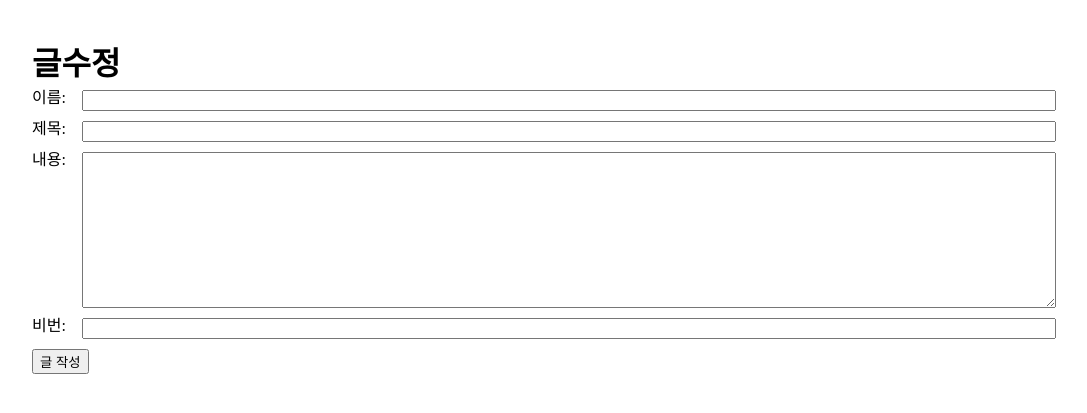
After one commit to alikerock/advbbs, a PHP site: page /page/board/modify.php in a window 1280 px wide. The commit adds this page. Shown: the top 413 px of the page, without its empty margins (96-1183 px from the left). Run offline with PHP 8.4, Linux system fonts and the light colour scheme.

Commit message:
modify create

```diff
--- /dev/null
+++ b/page/board/modify.php
@@ -0,0 +1,33 @@
+<!DOCTYPE html>
+<html lang="en">
+<head>
+  <meta charset="UTF-8">
+  <meta name="viewport" content="width=device-width, initial-scale=1.0">
+  <title>글수정</title>
+  <link rel="stylesheet" href="../../css/bbs.css">
+</head>
+<body>
+  <div class="wrapper">
+    <h1>글수정</h1>
+    <form action="modify_ok.php" method="POST" class="form">
+      <div class="field">
+        <label for="name">이름:</label>
+        <input type="text" id="name" name="name" required>
+      </div>
+      <div class="field">
+        <label for="title">제목:</label>
+        <input type="text" id="title" name="title" maxlength="50" required>
+      </div>
+      <div class="field">
+        <label for="content">내용:</label>
+        <textarea name="content" id="content" cols="30" rows="10"></textarea>
+      </div>
+      <div class="field">
+        <label for="pw">비번:</label>
+        <input type="password" id="pw" name="pw" required>
+      </div>
+      <button>글 작성</button>
+    </form>
+  </div>
+</body>
+</html>
```
Also changed, not shown: page/board/delete.php (added, +13 -0 lines), page/board/thumbsup.php (+13 -9 lines).
